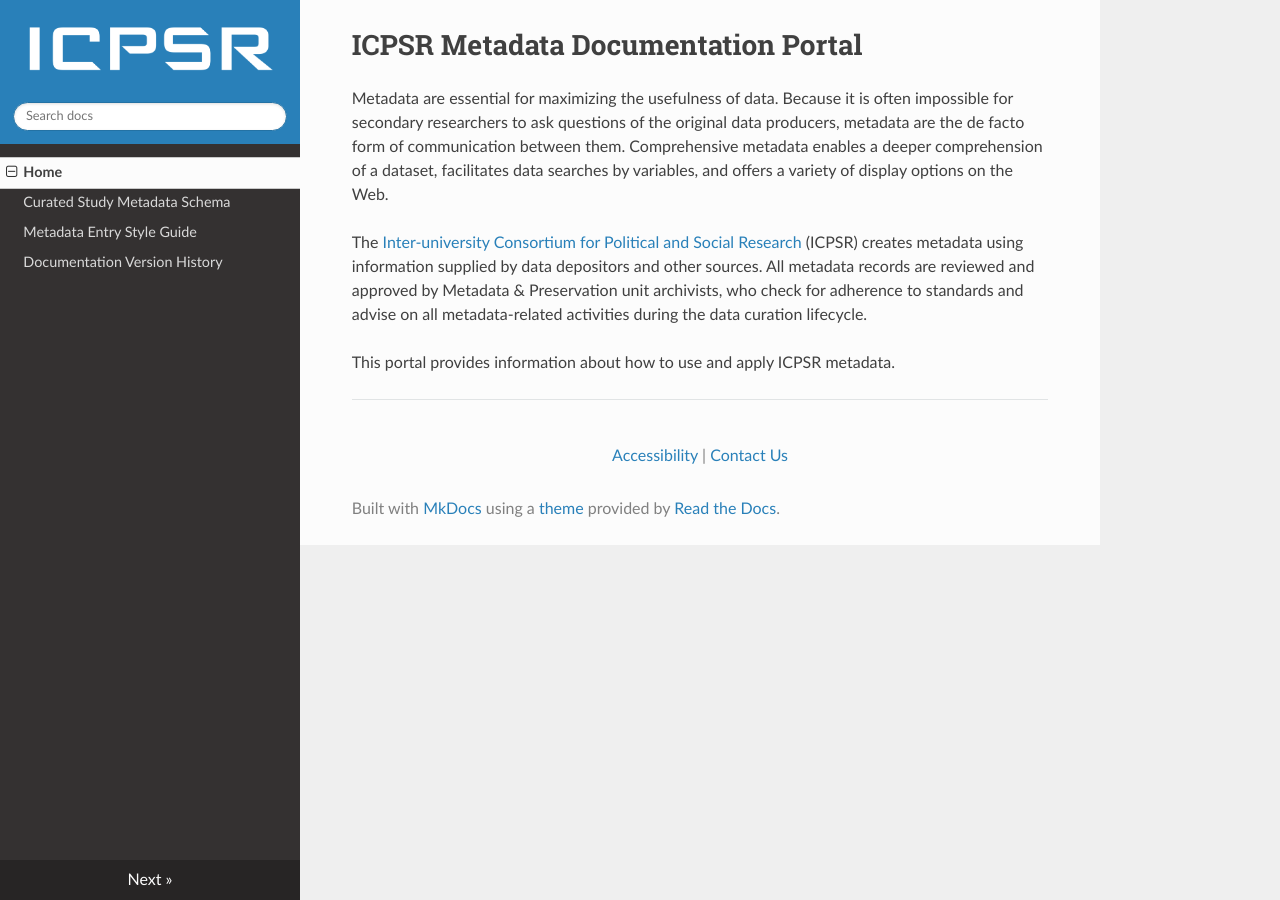
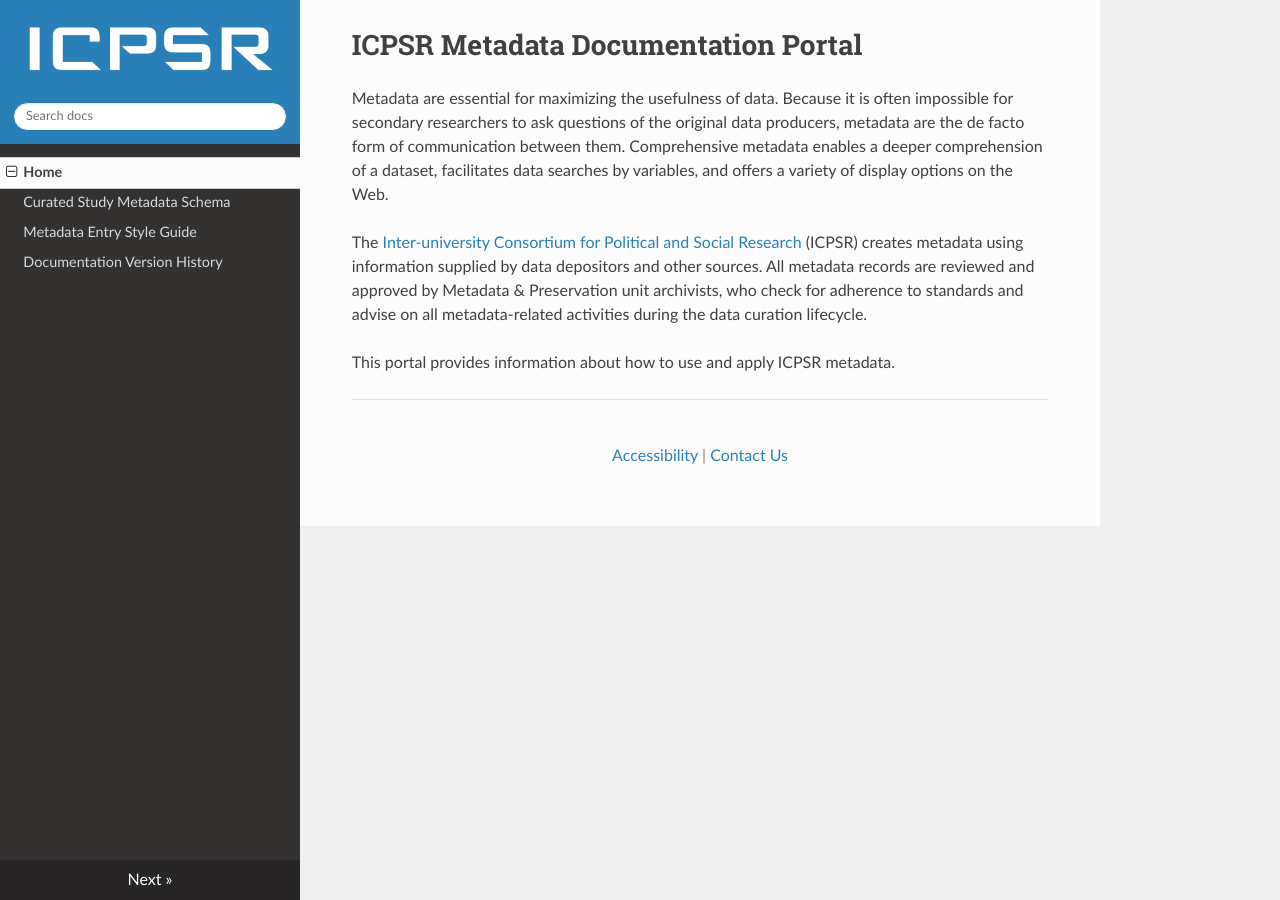
Before and after one commit to shallcro/metadata_test, an MkDocs documentation site: the page built from markdown/index.md, in a window 1280 px wide. Built offline with MkDocs 1.6.1, drawn with Linux system fonts in a browser that asks for light colours; nearby versions of some CDN libraries.

Commit message:
updated footer link

```diff
--- a/resources/custom_theme/footer.html
+++ b/resources/custom_theme/footer.html
@@ -8,9 +8,7 @@
       <p>{{ config.copyright }}</p>
     {%- endif %}
     <div class="icpsr_footer">
-      <p><a href="https://www.icpsr.umich.edu/web/pages/datamanagement/policies/access.html">Accessibility</a> | <a href="ICPSR-help@umich.edu">Contact Us</a></p>
+      <p><a href="https://www.icpsr.umich.edu/web/pages/datamanagement/policies/access.html">Accessibility</a> | <a href="mailto:ICPSR-help@umich.edu">Contact Us</a></p>
     </div>
   </div>
-
-  {% trans mkdocs_link='<a href="https://www.mkdocs.org/">MkDocs</a>', sphinx_link='<a href="https://github.com/readthedocs/sphinx_rtd_theme">theme</a>', rtd_link='<a href="https://readthedocs.org">Read the Docs</a>' %}Built with %(mkdocs_link)s using a %(sphinx_link)s provided by %(rtd_link)s.{% endtrans %}
 </footer>
```
Also changed, not shown: 1 other file.
